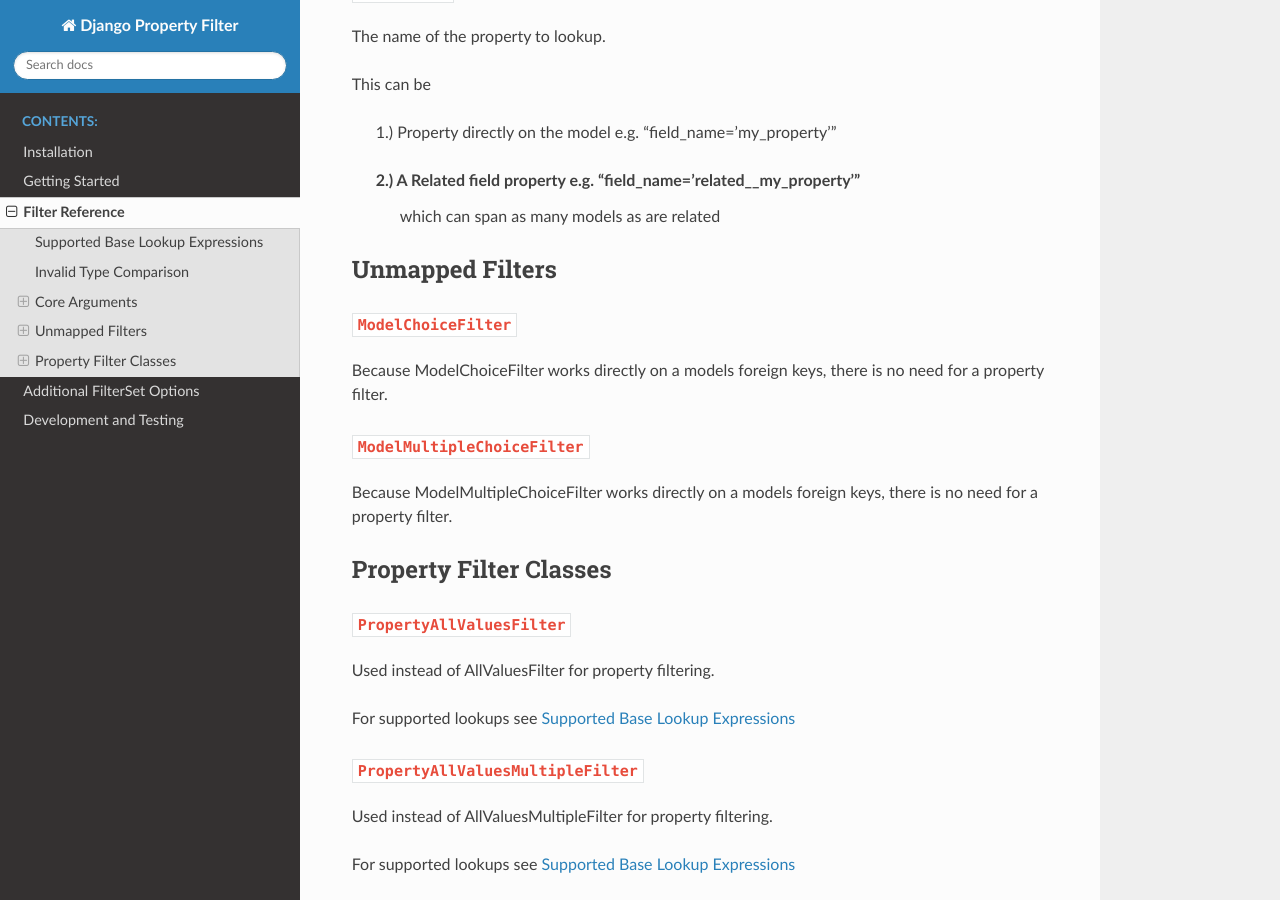
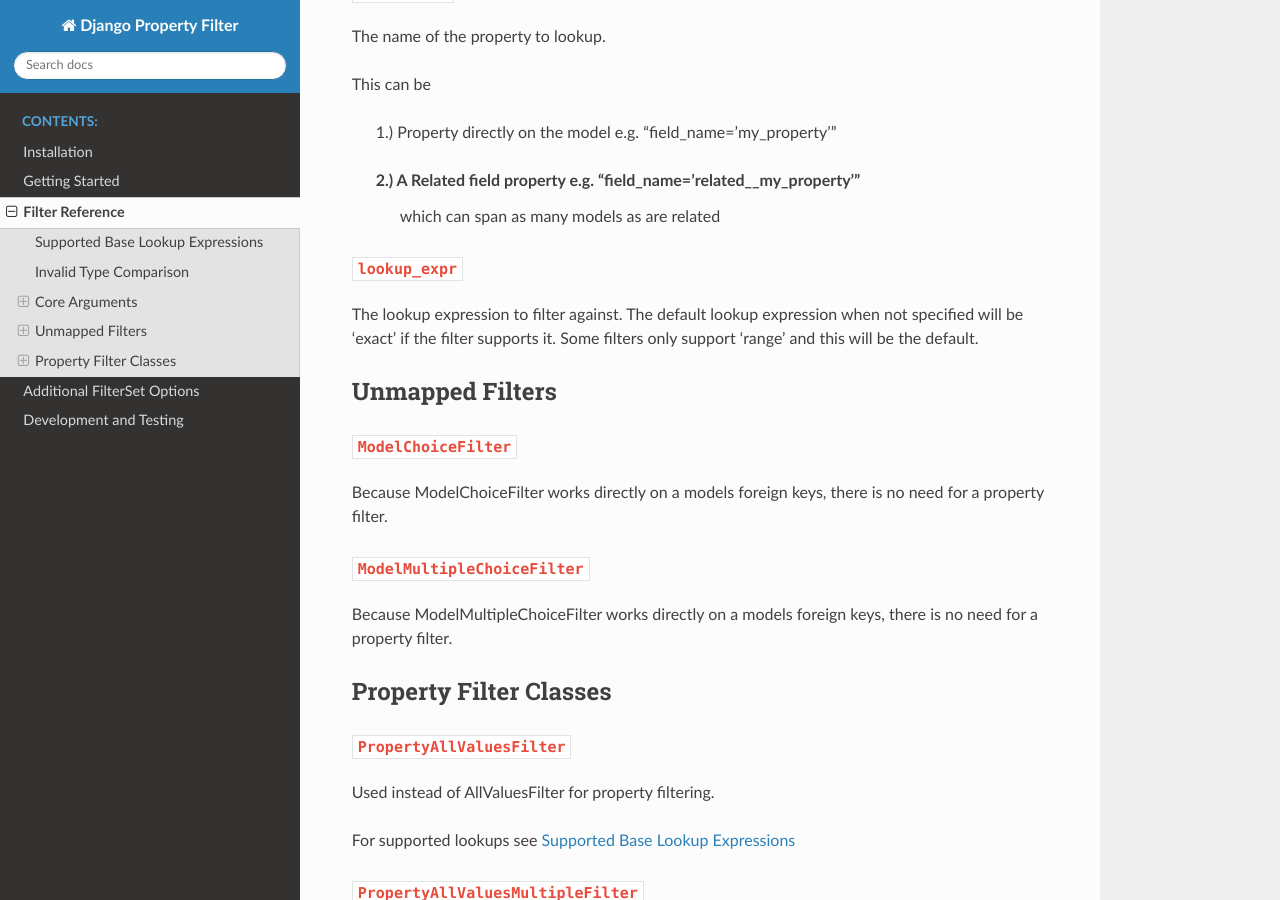
Before and after one commit to ericziethen/django-property-filter, a Sphinx documentation site: the page built from docs/source/ref/filters.rst, in a window 1280 px wide and 900 px high, scrolled down 1150 px. Built offline with Sphinx 7.4.7 and the Read the Docs theme 2.0.0, drawn with Linux system fonts in a browser that asks for light colours; pages that are not in the unit, such as notebooks, are missing from menus.

Commit message:
Add documentation

```diff
--- a/docs/source/ref/filters.rst
+++ b/docs/source/ref/filters.rst
@@ -63,6 +63,13 @@
 
     2.) A Related field property e.g. "field_name='related__my_property'"
         which can span as many models as are related
+
+``lookup_expr``
+~~~~~~~~~~~~~~~
+
+The lookup expression to filter against.
+The default lookup expression when not specified will be 'exact' if the filter supports it.
+Some filters only support 'range' and this will be the default.
 
 Unmapped Filters
 ----------------
```
